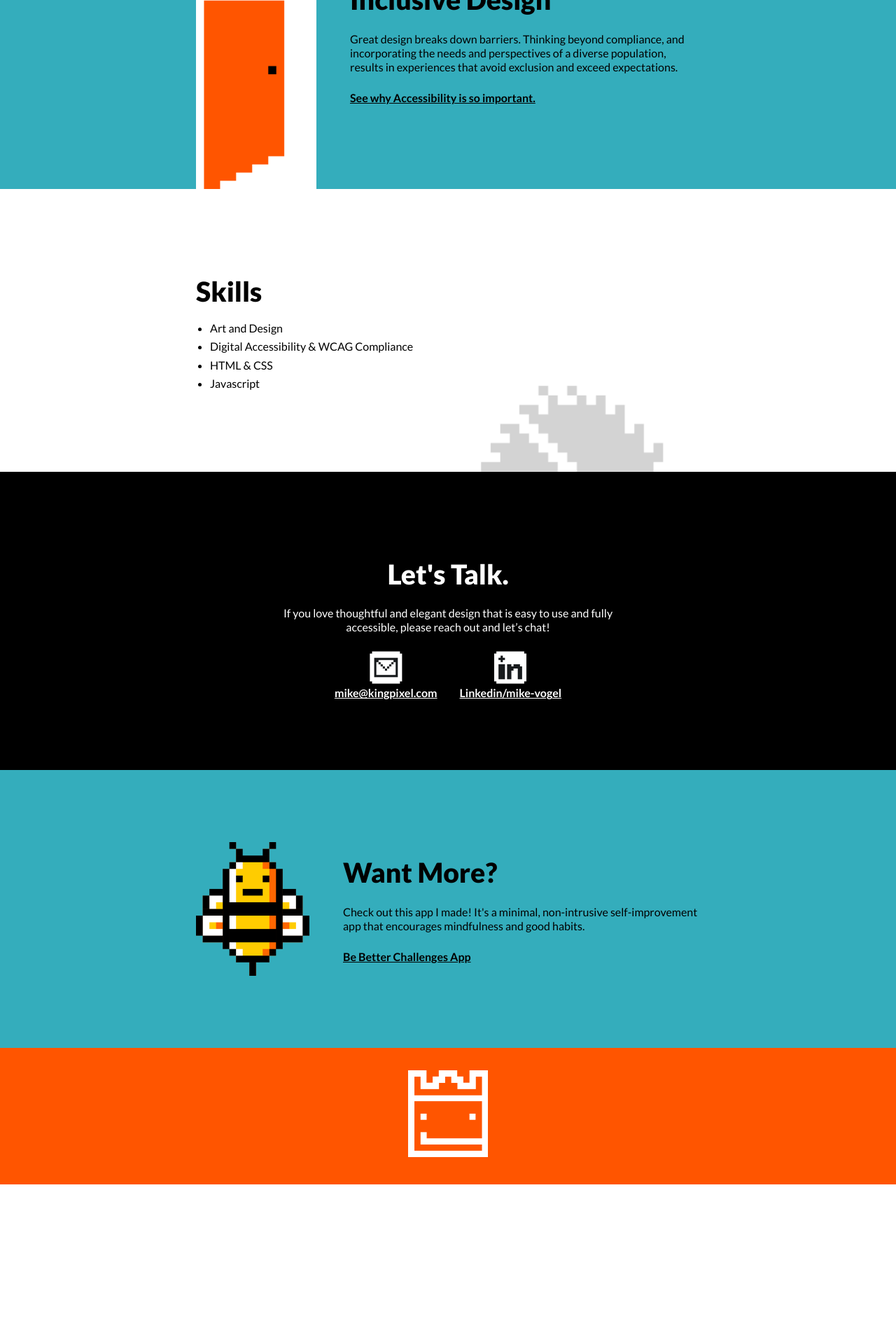
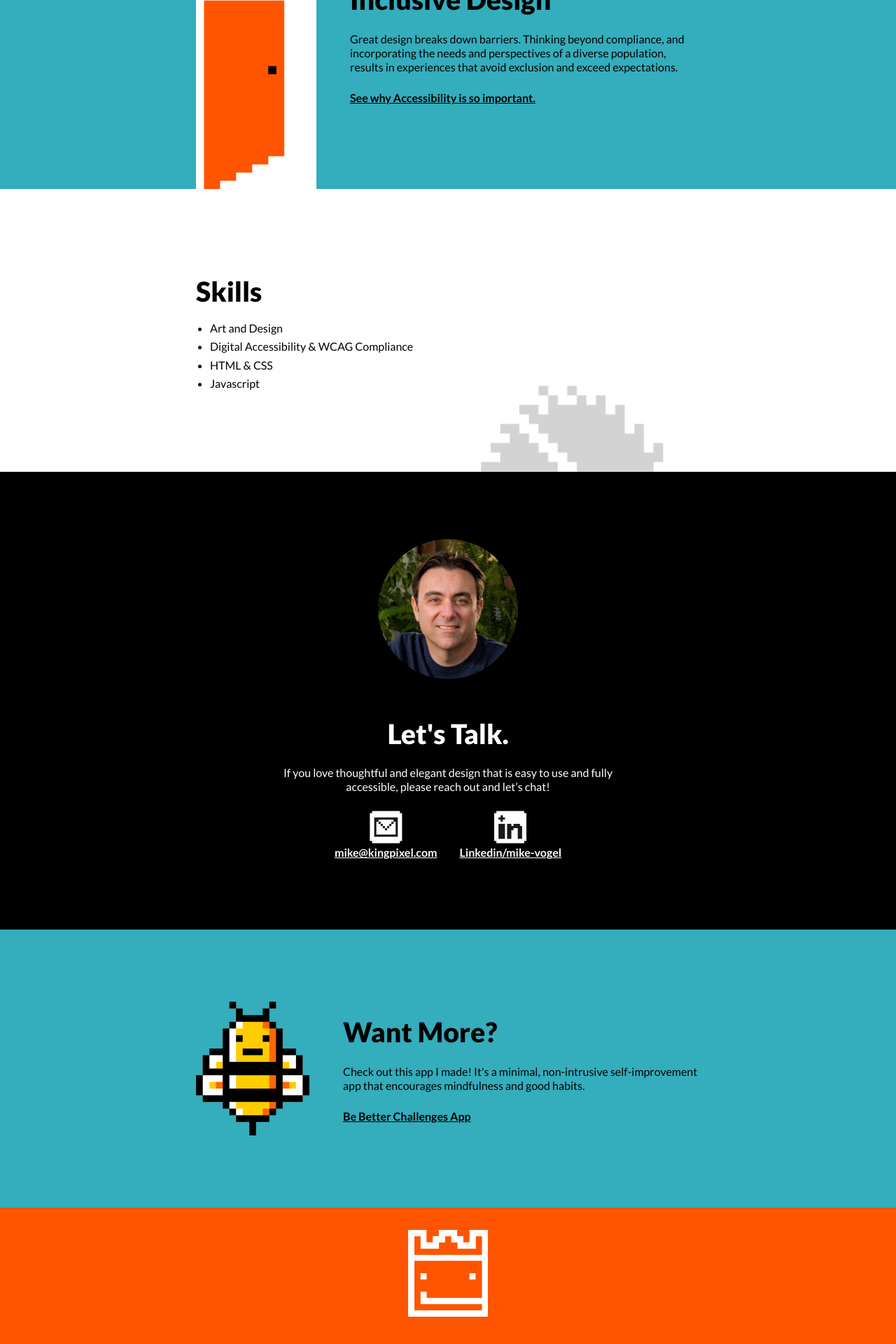
Before and after one commit to simonswiss/kingpixel-demo, a Jekyll site: the page built from index.html, in a window 1280 px wide. Shown: the part 1060-2980 px from the top of the page at 70% size. Built offline with Jekyll 4.4.1, drawn with Linux system fonts in a browser that asks for light colours; before the commit the page ends 2752 px from its top, so only the background shows below that.

Commit message:
adds headshot to contact section

```diff
--- /dev/null
+++ b/_includes/avatar.html
@@ -0,0 +1 @@
+<img class="circle" alt="Mike Vogel" src="/images/headshot.jpg">
--- a/a11y/index.html
+++ b/a11y/index.html
@@ -59,6 +59,9 @@ title: Accessibility
 
 <div class="row inverse">
     <div class="img-center">
+        <div class="image">
+            {% include avatar.html %}
+        </div>
         <div class="copy">
             <h2>Do You Need an A11y?</h2>
             <p>I can help you make your products and services accessible to the widest possible audience! Contact me, and let's talk!</p>
--- a/assets/css/style.scss
+++ b/assets/css/style.scss
@@ -119,6 +119,10 @@ header, footer {
   }
 }
 
+img.circle {
+  border-radius: 100%;
+}
+
 .row {
   .shadow img
   {
@@ -189,7 +193,10 @@ header, footer {
   .image {
     img {
       max-width: 100%;
-      margin-top: 0;
+    }
+    &:first-child {
+      img {
+      }
     }
   }
   .copy {
@@ -271,7 +278,15 @@ header, footer {
       img {
         max-width: 100%;
       }
-      &+.copy {
+      &:first-child {
+        img {
+          margin-bottom: 1.75rem;
+        }
+      }
+      &:last-child {
+        img {
+          margin-top: 1.75rem;
+        }
       }
     }
     .copy {
--- a/index.html
+++ b/index.html
@@ -58,6 +58,9 @@ layout: default
 
 <div class="row inverse">
     <div class="img-center">
+        <div class="image">
+            {% include avatar.html %}
+        </div>
         <div class="copy">
             <h2>Let's Talk.</h2>
             <p>If you love thoughtful and elegant design that is easy to use and fully accessible, please reach out and let’s chat!</p>
--- a/work/disney.html
+++ b/work/disney.html
@@ -56,6 +56,9 @@ title: Disney
 
 <div class="row inverse">
     <div class="img-center">
+        <div class="image">
+            {% include avatar.html %}
+        </div>
         <div class="copy">
             <h2>Coffee Break?</h2>
             <p>Reach out if you want to know more about what keeps me busy.</p>
--- a/work/index.html
+++ b/work/index.html
@@ -110,6 +110,9 @@ title: Work
 
 <div class="row inverse">
     <div class="img-center">
+        <div class="image">
+            {% include avatar.html %}
+        </div>
         <div class="copy">
             <h2>Let's Connect.</h2>
             <p>Are you looking for a digital designer with more than a decade of enterprise experience and technical know-how? Send me an email, or connect with me on Linkedin.</p>
```
Also changed, not shown: images/headshot.jpg (added).
